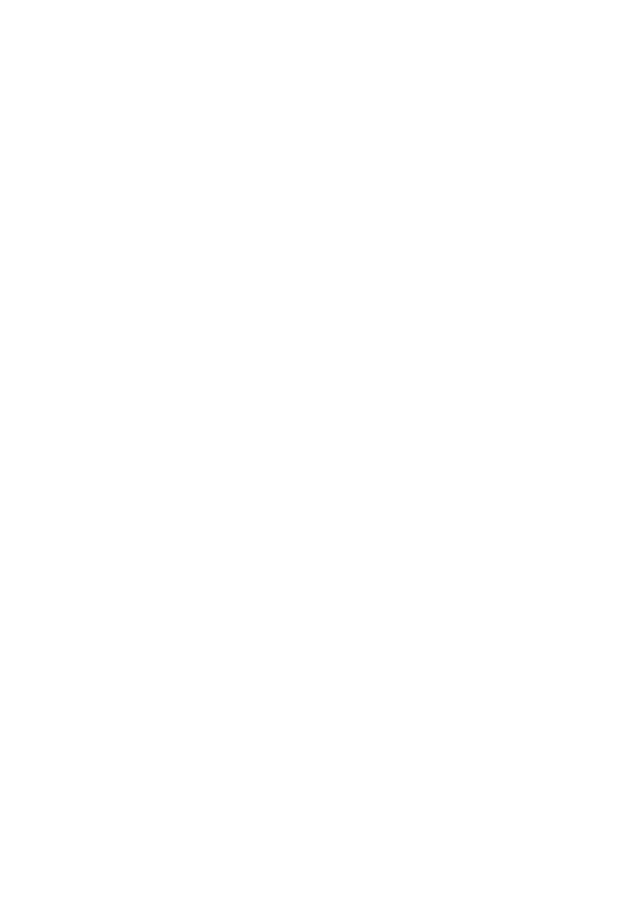
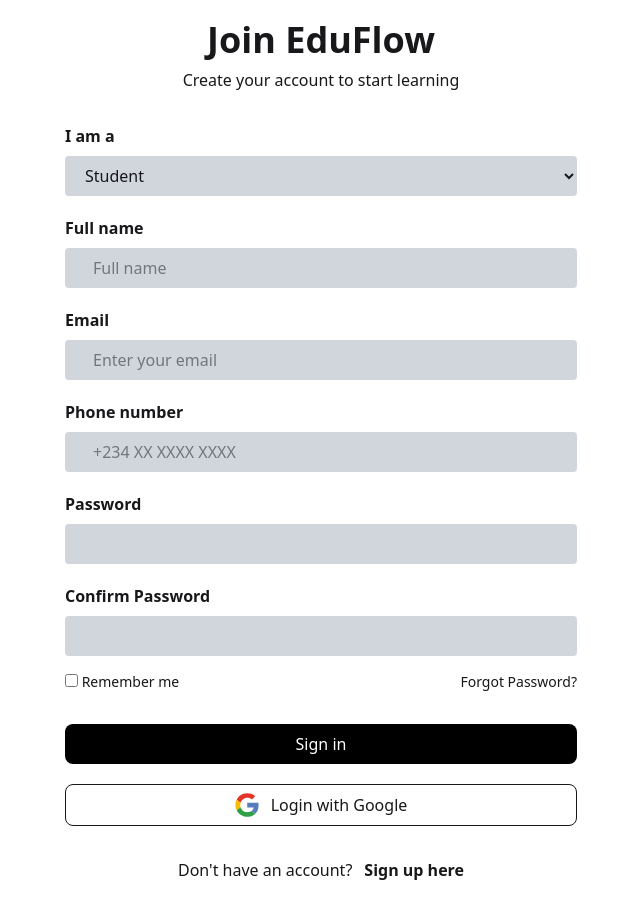
Before and after one commit to Emmanex01/trackademy, a Next.js app: page /signup in a window 1280 px wide. Shown: the part 280-1194 px from the top of the page, without its empty margins (319-959 px from the left). Before the commit the page ends 800 px from the top, so only its background shows below. Built offline with nearby package versions, Linux system fonts and the light colour scheme.

Commit message:
built login and sign up pages

```diff
--- a/package.json
+++ b/package.json
@@ -3,7 +3,7 @@
   "version": "0.1.0",
   "private": true,
   "scripts": {
-    "dev": "next dev --webpack",
+    "dev": "next dev --hostname 0.0.0.0 --port 3000",
     "build": "next build --webpack",
     "start": "next start",
     "lint": "eslint"
--- a/src/app/(auth)/login/page.tsx
+++ b/src/app/(auth)/login/page.tsx
@@ -3,7 +3,66 @@
 const Login = () => {
   return (
     <div>
-      Login Page
+      <div className='container border-2 border-green-500 mx-auto'>
+        <div className='container border-2 border-red-500 bg-black h-70'>
+
+        </div>
+
+        <div className='my-5'>
+          <h1 className='text-center text-4xl font-semibold'>Welcome to EduFlow</h1>
+          <p className='text-center my-2'>Sign in to continue your learning Journey</p>
+
+          <form className='w-lg mx-auto my-8'>
+            <div className='mb-5'>
+              <label className='mb-2 block font-semibold' htmlFor="usertype">I am a</label>
+              <select className='block w-full px-4 py-2 bg-gray-300 rounded outline-0' name="usertype" id="usertype">
+                <option value="student">Student</option>
+                <option value="teacher">Teacher</option>
+              </select>
+            </div>
+
+            <div className='mb-5'>
+              <label className='block mb-2 font-semibold' htmlFor="email-phone">Email/Phone number</label>
+              <input className='block w-full px-4 py-2 bg-gray-300 rounded outline-0' type="text" placeholder='' />
+            </div>
+
+            <div>
+              <label className='block mb-2 font-semibold' htmlFor="password">Password</label>
+              <div className='flex gap-3 w-full px-4 py-2 bg-gray-300 rounded outline-0'>
+                <i className='bx bx-lock border-2 w-5'></i>
+                <input type="password" placeholder='Password' />
+              </div>
+            </div>
+
+            <div className='text-sm my-4 flex justify-between'>
+              <label htmlFor=""><input type="checkbox" /> Remember me</label>
+
+              <a href="">Forgot Password?</a>
+            </div>
+
+            <div className='my-8'>
+              <button className='block w-full text-center text-white bg-black p-2 rounded-lg mb-5'>
+                Sign in
+              </button>
+
+              <button className='flex justify-center w-full gap-3 border p-2 rounded-lg'>
+                <i className='bx bx-lock border-2 w-5'></i>
+                <span>Login with Google</span>
+              </button>
+            </div>
+
+
+            <div className='flex justify-center gap-3'>
+              <p>Don't have an account?</p>
+
+              <a className='font-semibold' href="">Sign up here</a>
+            </div>
+
+          </form>
+
+        </div>
+
+      </div>
     </div>
   )
 }
--- a/src/app/(auth)/signup/page.tsx
+++ b/src/app/(auth)/signup/page.tsx
@@ -1,11 +1,116 @@
 import React from 'react'
 
-const signup = () => {
+const SignUp = () => {
   return (
     <div>
-        Signup Page
+      <div className='container mx-auto'>
+        <div className='container bg-black h-70'>
+
+        </div>
+
+        <div className='my-5'>
+          <h1 className='text-center text-4xl font-semibold'>Join EduFlow</h1>
+          <p className='text-center my-2'>Create your account to start learning</p>
+
+          <form className='w-lg mx-auto my-8'>
+            <div className='mb-5'>
+              <label className='mb-2 block font-semibold' htmlFor="usertype">I am a</label>
+              <select className='block w-full px-4 py-2 bg-gray-300 rounded outline-0' name="usertype" id="usertype">
+                <option value="student">Student</option>
+                <option value="teacher">Teacher</option>
+              </select>
+            </div>
+
+            <div className='mb-5'>
+              <label className='block mb-2 font-semibold' htmlFor="full-name">Full name</label>
+              <div className='flex align-middle gap-3 w-full px-4 py-2 bg-gray-300 rounded outline-0'>
+                <div className='h-full flex align-bottom'>
+                  <i className='bxrds  bx-user'></i>
+                </div>
+                <input type="text" placeholder='Full name' />
+              </div>
+            </div>
+
+            <div className='mb-5'>
+              <label className='block mb-2 font-semibold' htmlFor="full-name">Email</label>
+              <div className='flex align-middle gap-3 w-full px-4 py-2 bg-gray-300 rounded outline-0'>
+                <div className='h-full flex align-bottom'>
+                  <i className='bxrds  bx-envelope'    ></i>
+                </div>
+                <input type="text" placeholder='Enter your email' />
+              </div>
+            </div>
+
+
+            <div className='mb-5'>
+              <label className='block mb-2 font-semibold' htmlFor="phone">Phone number</label>
+              <div className='flex align-middle gap-3 w-full px-4 py-2 bg-gray-300 rounded outline-0'>
+                <div className='h-full flex align-bottom'>
+                  <i className='bxrds  bx-phone'    ></i>
+                </div>
+                <input type="tel" placeholder='+234 XX XXXX XXXX' />
+              </div>
+            </div>
+
+
+            <div className='mb-5'>
+              <label className='block mb-2 font-semibold' htmlFor="password">Password</label>
+              <div className='flex align-middle gap-3 w-full px-4 py-2 bg-gray-300 rounded outline-0'>
+                <div className='h-full flex align-bottom'>
+                  <i className='bxrds bx-lock h-fit'></i>
+                </div>
+                <input type="password" />
+              </div>
+            </div>
+
+            <div>
+              <label className='block mb-2 font-semibold' htmlFor="password">Confirm Password</label>
+              <div className='flex align-middle gap-3 w-full px-4 py-2 bg-gray-300 rounded outline-0'>
+                <div className='h-full flex align-bottom'>
+                  <i className='bxrds bx-lock h-fit'></i>
+                </div>
+                <input type="password" />
+              </div>
+            </div>
+
+            <div className='text-sm my-4 flex justify-between'>
+              <label htmlFor=""><input type="checkbox" /> Remember me</label>
+
+              <a href="">Forgot Password?</a>
+            </div>
+
+            <div className='my-8'>
+              <button className='block w-full text-center text-white bg-black p-2 rounded-lg mb-5'>
+                Sign in
+              </button>
+
+              <button className='flex justify-center w-full gap-3 border p-2 rounded-lg'>
+                <svg width="24" height="24" viewBox="0 0 24 24" fill="none" xmlns="http://www.w3.org/2000/svg">
+                  <path d="M8.36055 0.789433C5.96258 1.62131 3.89457 3.20024 2.46029 5.29431C1.026 7.38838 0.301037 9.8872 0.391883 12.4237C0.482728 14.9603 1.38459 17.4008 2.96501 19.3869C4.54543 21.373 6.72109 22.8 9.17243 23.4582C11.1598 23.971 13.2419 23.9935 15.2399 23.5238C17.0499 23.1173 18.7233 22.2476 20.0962 21.0001C21.5251 19.662 22.5622 17.9597 23.0962 16.0763C23.6765 14.0282 23.7798 11.8743 23.3981 9.78006H12.2381V14.4094H18.7012C18.572 15.1478 18.2952 15.8525 17.8873 16.4814C17.4795 17.1102 16.9489 17.6504 16.3274 18.0694C15.5382 18.5915 14.6485 18.9428 13.7156 19.1007C12.7798 19.2747 11.82 19.2747 10.8843 19.1007C9.93591 18.9046 9.03874 18.5132 8.24993 17.9513C6.98271 17.0543 6.0312 15.7799 5.53118 14.3101C5.02271 12.8127 5.02271 11.1893 5.53118 9.69193C5.8871 8.64234 6.47549 7.68669 7.25243 6.89631C8.14154 5.97521 9.26718 5.3168 10.5058 4.99333C11.7445 4.66985 13.0484 4.6938 14.2743 5.06256C15.232 5.35654 16.1078 5.87019 16.8318 6.56256C17.5606 5.83756 18.2881 5.11068 19.0143 4.38193C19.3893 3.99006 19.7981 3.61693 20.1674 3.21568C19.0622 2.1872 17.765 1.38691 16.3499 0.860683C13.7731 -0.0749616 10.9536 -0.100106 8.36055 0.789433Z" fill="white" />
+                  <path d="M8.3607 0.789367C10.9536 -0.100776 13.7731 -0.0762934 16.3501 0.858742C17.7654 1.38855 19.062 2.19269 20.1657 3.22499C19.7907 3.62624 19.3951 4.00124 19.0126 4.39124C18.2851 5.11749 17.5582 5.84124 16.832 6.56249C16.1079 5.87012 15.2321 5.35648 14.2745 5.06249C13.0489 4.69244 11.7451 4.66711 10.5061 4.98926C9.26712 5.31141 8.14079 5.96861 7.2507 6.88874C6.47377 7.67912 5.88538 8.63477 5.52945 9.68437L1.64258 6.67499C3.03384 3.91604 5.44273 1.80566 8.3607 0.789367Z" fill="#E33629" />
+                  <path d="M0.611157 9.65605C0.820072 8.62067 1.16691 7.61798 1.64241 6.6748L5.52928 9.69168C5.02081 11.1891 5.02081 12.8124 5.52928 14.3098C4.23428 15.3098 2.93866 16.3148 1.64241 17.3248C0.452064 14.9554 0.0890305 12.2557 0.611157 9.65605Z" fill="#F8BD00" />
+                  <path d="M12.2381 9.77832H23.3981C23.7799 11.8726 23.6766 14.0264 23.0963 16.0746C22.5623 17.958 21.5252 19.6602 20.0963 20.9983C18.8419 20.0196 17.5819 19.0483 16.3275 18.0696C16.9494 17.6501 17.4802 17.1094 17.8881 16.4798C18.296 15.8503 18.5726 15.1448 18.7013 14.4058H12.2381C12.2363 12.8646 12.2381 11.3214 12.2381 9.77832Z" fill="#587DBD" />
+                  <path d="M1.64062 17.3251C2.93687 16.3251 4.2325 15.3201 5.5275 14.3101C6.02851 15.7804 6.98138 17.0549 8.25 17.9513C9.04127 18.5106 9.94037 18.8988 10.89 19.0913C11.8257 19.2653 12.7855 19.2653 13.7213 19.0913C14.6542 18.9334 15.5439 18.5821 16.3331 18.0601C17.5875 19.0388 18.8475 20.0101 20.1019 20.9888C18.7292 22.237 17.0558 23.1073 15.2456 23.5144C13.2476 23.9841 11.1655 23.9616 9.17813 23.4488C7.60632 23.0291 6.13814 22.2893 4.86563 21.2757C3.51874 20.2063 2.41867 18.8588 1.64062 17.3251Z" fill="#319F43" />
+                </svg>
+
+                <span>Login with Google</span>
+              </button>
+            </div>
+
+
+            <div className='flex justify-center gap-3'>
+              <p>Don't have an account?</p>
+
+              <a className='font-semibold' href="">Sign up here</a>
+            </div>
+
+          </form>
+
+        </div>
+
+      </div>
     </div>
   )
 }
 
-export default signup
+export default SignUp
```
